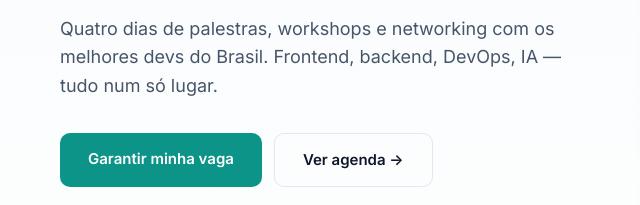
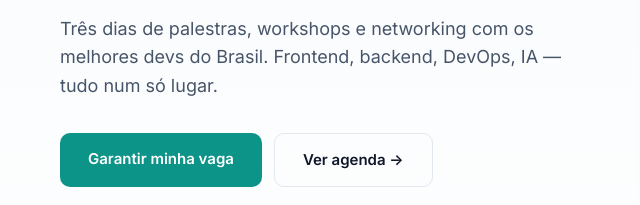
Before and after one commit to lfbpaiva/Netlify, a plain HTML site: page index.html in a window 1280 px wide. Shown: the part 396-601 px from the top of the page, 44-684 px from the left. Drawn offline with Linux system fonts and the light colour scheme.

Commit message:
teste aula

```diff
--- a/index.html
+++ b/index.html
@@ -34,7 +34,7 @@
         <span class="badge">15-17 de outubro · 2026 · São Paulo</span>
         <h1>A conferência onde o <span class="highlight">código encontra a comunidade</span></h1>
         <p class="hero-sub">
-          Quatro dias de palestras, workshops e networking com os melhores devs do Brasil.
+          Três dias de palestras, workshops e networking com os melhores devs do Brasil.
           Frontend, backend, DevOps, IA — tudo num só lugar.
         </p>
         <div class="hero-cta">
```
